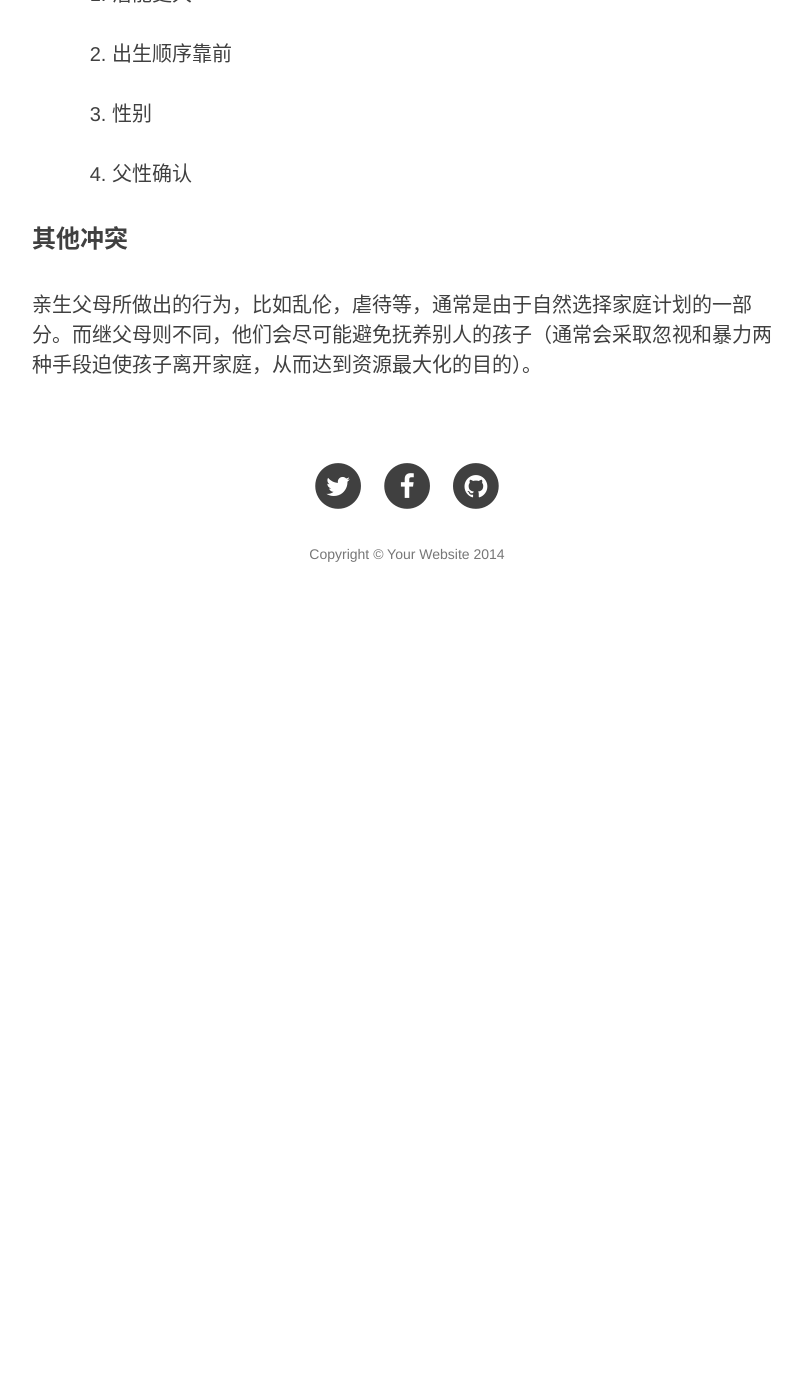
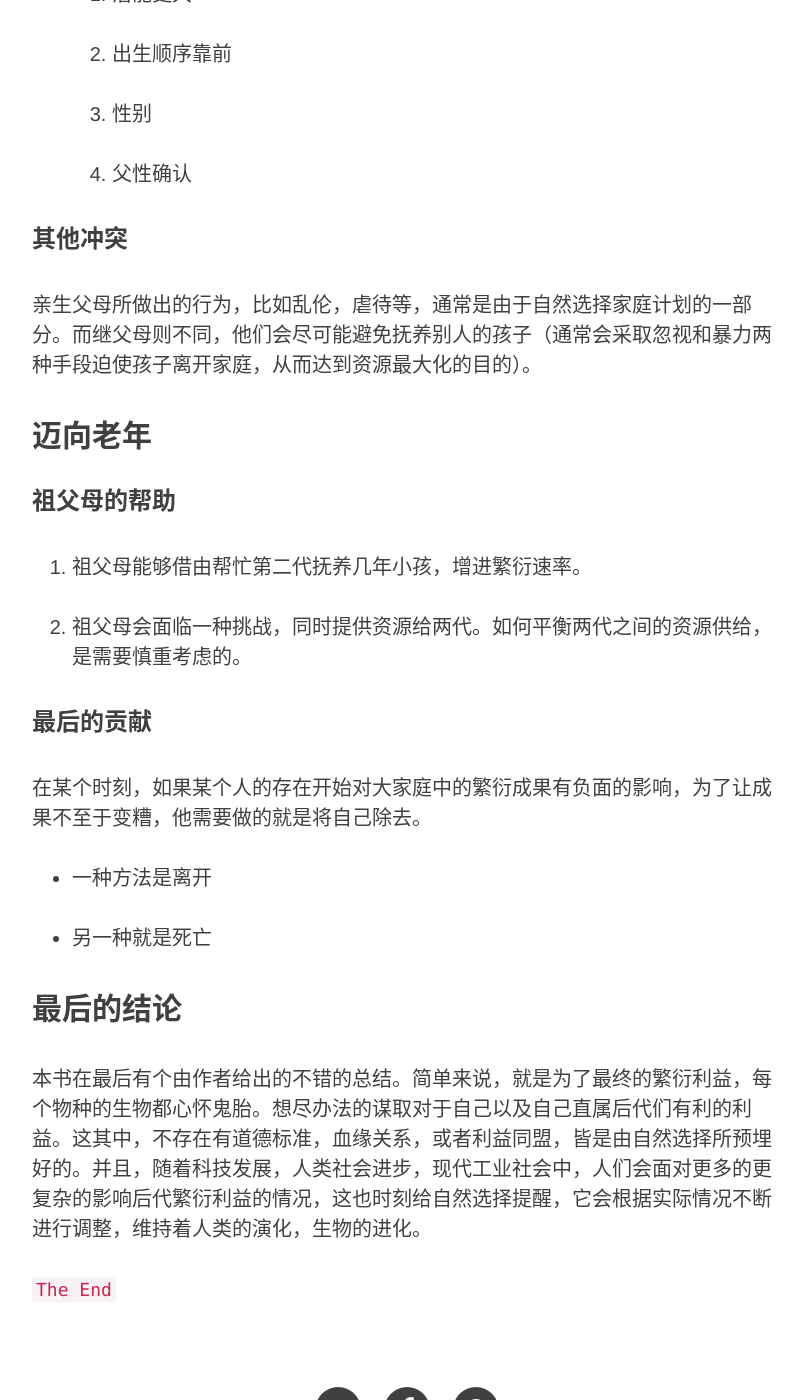
Before and after one commit to SimonAppBoy/SimonAppBoy.github.io, a Jekyll site: the page built from _posts/2015-12-02-gene-war-2.markdown, in a window 1280 px wide and 1400 px high, scrolled down 2198 px. Shown: the whole window, without its empty margins (233-1036 px from the left). Built offline with Jekyll 4.4.1, drawn with Linux system fonts in a browser that asks for light colours; nearby versions of some CDN libraries; before the commit the page ends 2828 px from its top, so only the background shows below that.

Commit message:
the gene war end

```diff
--- a/_posts/2015-12-02-gene-war-2.markdown
+++ b/_posts/2015-12-02-gene-war-2.markdown
@@ -60,3 +60,25 @@ header-img: "img/home-bg.jpg"
 ### 其他冲突
 
 亲生父母所做出的行为，比如乱伦，虐待等，通常是由于自然选择家庭计划的一部分。而继父母则不同，他们会尽可能避免抚养别人的孩子（通常会采取忽视和暴力两种手段迫使孩子离开家庭，从而达到资源最大化的目的）。
+
+## 迈向老年
+
+### 祖父母的帮助
+
+1. 祖父母能够借由帮忙第二代抚养几年小孩，增进繁衍速率。
+
+2. 祖父母会面临一种挑战，同时提供资源给两代。如何平衡两代之间的资源供给，是需要慎重考虑的。
+
+### 最后的贡献
+
+在某个时刻，如果某个人的存在开始对大家庭中的繁衍成果有负面的影响，为了让成果不至于变糟，他需要做的就是将自己除去。
+
+* 一种方法是离开
+
+* 另一种就是死亡
+
+## 最后的结论
+
+本书在最后有个由作者给出的不错的总结。简单来说，就是为了最终的繁衍利益，每个物种的生物都心怀鬼胎。想尽办法的谋取对于自己以及自己直属后代们有利的利益。这其中，不存在有道德标准，血缘关系，或者利益同盟，皆是由自然选择所预埋好的。并且，随着科技发展，人类社会进步，现代工业社会中，人们会面对更多的更复杂的影响后代繁衍利益的情况，这也时刻给自然选择提醒，它会根据实际情况不断进行调整，维持着人类的演化，生物的进化。
+
+`The End`
```
